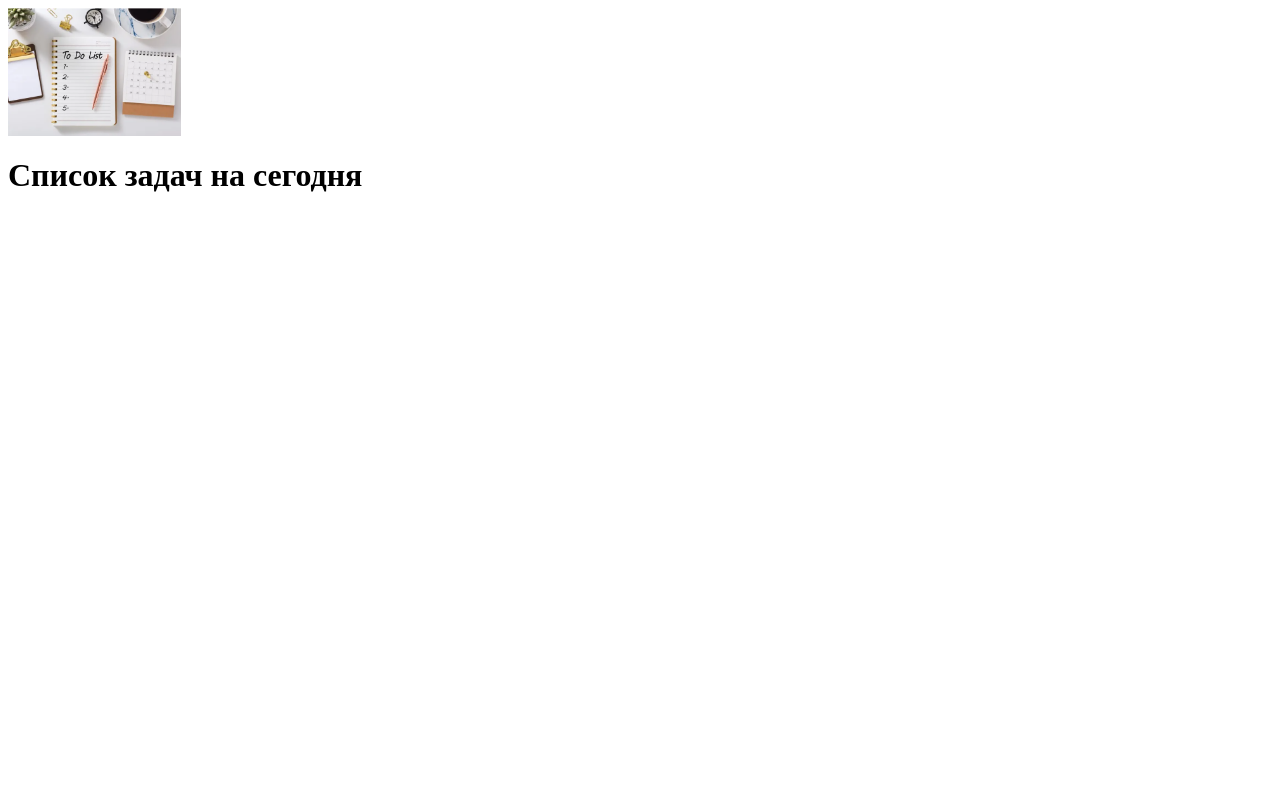
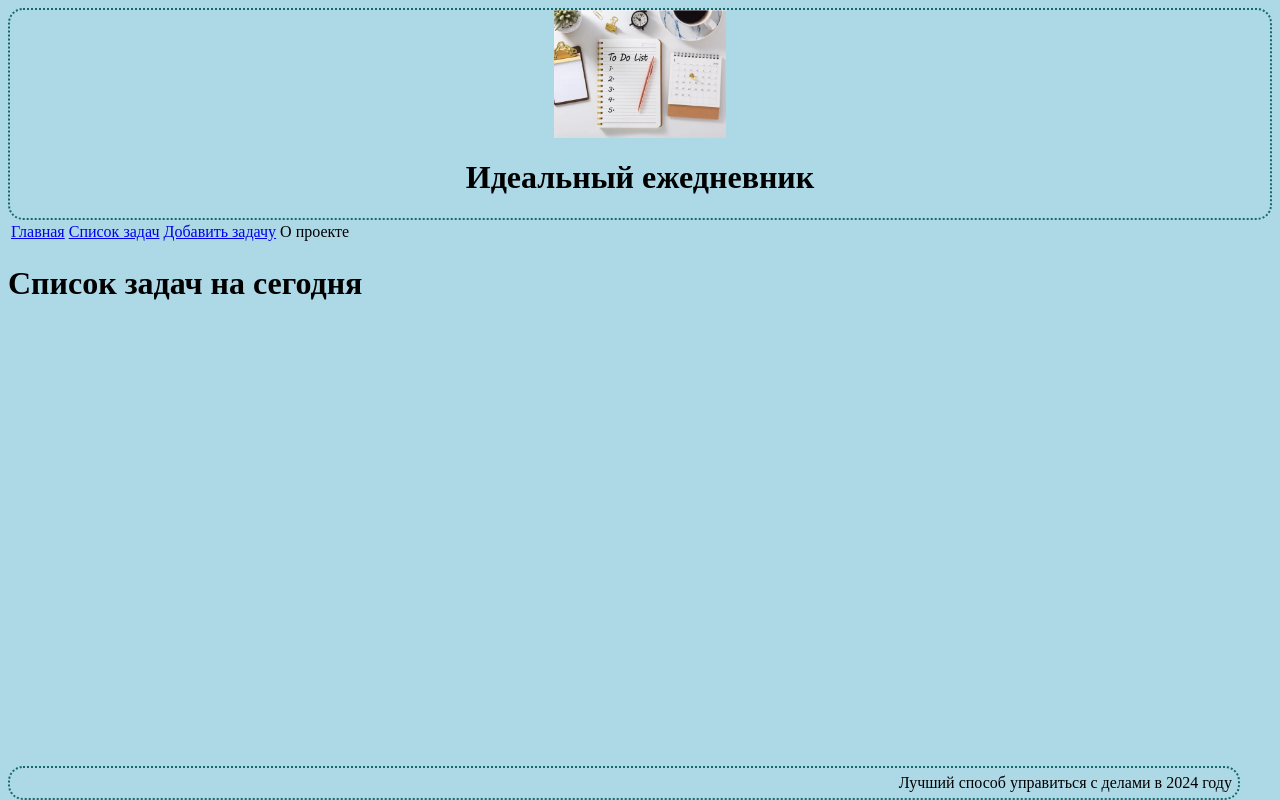
Before and after one commit to doublewera/todolist2024, a Django app: page /tasklist/ in a window 1280 px wide. Run offline with Django 5.2, Linux system fonts and the light colour scheme; data that the repository does not hold is empty.

Commit message:
Добавлено меню со ссылками и заголовок с подвалом на каждую страницу.

```diff
--- /dev/null
+++ b/todolist/mainpage/apps.py
@@ -0,0 +1,6 @@
+from django.apps import AppConfig
+
+
+class MainpageConfig(AppConfig):
+    default_auto_field = 'django.db.models.BigAutoField'
+    name = 'mainpage'
--- /dev/null
+++ b/todolist/mainpage/static/mainpage/style.css
@@ -0,0 +1,24 @@
+body {
+    background-color: lightblue;
+}
+
+header {
+    border: 2px dotted rgb(20, 103, 106);
+    border-radius: 15px;
+    text-align: center;
+}
+
+footer {
+    border: 2px dotted rgb(20, 103, 106);
+    border-radius: 15px;
+    text-align: right;
+
+    position:absolute;
+    bottom: 0px;
+    width: 95vw;
+    padding: 6px;
+}
+
+#todologo {
+    height: 128px
+}
--- a/todolist/mainpage/templates/mainpage/header_footer.html
+++ b/todolist/mainpage/templates/mainpage/header_footer.html
@@ -1,5 +1,15 @@
-<header><h1>Моя заглавная страничка</h1></header>
+{% load static %}
+<link rel="stylesheet" href="{% static 'mainpage/style.css' %}" >
+<header>
+<img id="todologo" src="{% static 'mainpage/logo.png' %}" >
+
+<h1>Идеальный ежедневник</h1>
+</header>
+
+{% include 'mainpage/menu.html' %}
 
 {% block content %}{% endblock %}
 
-<footer class="footer"> {% now "Y" %} </footer>
+<footer class="footer">
+    Лучший способ управиться с делами в {% now "Y" %} году
+</footer>
--- /dev/null
+++ b/todolist/mainpage/templates/mainpage/menu.html
@@ -0,0 +1,8 @@
+<table>
+    <tr>
+        <td><a href="{% url 'mainpage' %}">Главная</a></td>
+        <td><a href="{% url 'tasklist' %}">Список задач</a></td>
+        <td><a href="{% url 'new_task' %}">Добавить задачу</a></td>
+        <td>О проекте</td>
+    </tr>
+</table>
--- a/todolist/mainpage/urls.py
+++ b/todolist/mainpage/urls.py
@@ -2,5 +2,5 @@ from django.urls import path
 from .views import index
 
 urlpatterns = [
-    path('', index),
+    path('', index, name='mainpage'),
 ]
--- a/todolist/tasklist/static/tasklist/style.css
+++ /dev/null
@@ -1,3 +0,0 @@
-#todologo {
-    height: 128px
-}
--- a/todolist/tasklist/templates/tasklist/index.html
+++ b/todolist/tasklist/templates/tasklist/index.html
@@ -1,6 +1,6 @@
-{% load static %}
-<link rel="stylesheet" href="{% static 'tasklist/style.css' %}" >
-<img id="todologo" src="{% static 'tasklist/logo.png' %}" >
+{% extends 'mainpage/header_footer.html' %}
+{% block content %}
+
 {% comment %}
 Создать директорию static/tasklist
 положить туда картинку logo.png
@@ -15,3 +15,5 @@
     <li>{{t.description}}</li>
 {% endfor %}
 </ol>
+
+{% endblock %}
--- a/todolist/tasklist/templates/tasklist/newtask.html
+++ b/todolist/tasklist/templates/tasklist/newtask.html
@@ -1,5 +1,9 @@
+{% extends 'mainpage/header_footer.html' %}
+{% block content %}
 <form action="{% url 'new_task' %}" method="post">
     {% csrf_token %}
         {{ form }}
     <input type="submit" value="Создать задачу">
 </form>
+
+{% endblock %}
--- a/todolist/tasklist/urls.py
+++ b/todolist/tasklist/urls.py
@@ -2,6 +2,6 @@ from django.urls import path
 from .views import index, new_task
 
 urlpatterns = [
-    path('', index),
+    path('', index, name='tasklist'),
     path('newtask/', new_task, name='new_task'),
 ]
```
Also changed, not shown: todolist/mainpage/static/mainpage/logo.png (renamed from todolist/tasklist/static/tasklist/logo.png).
